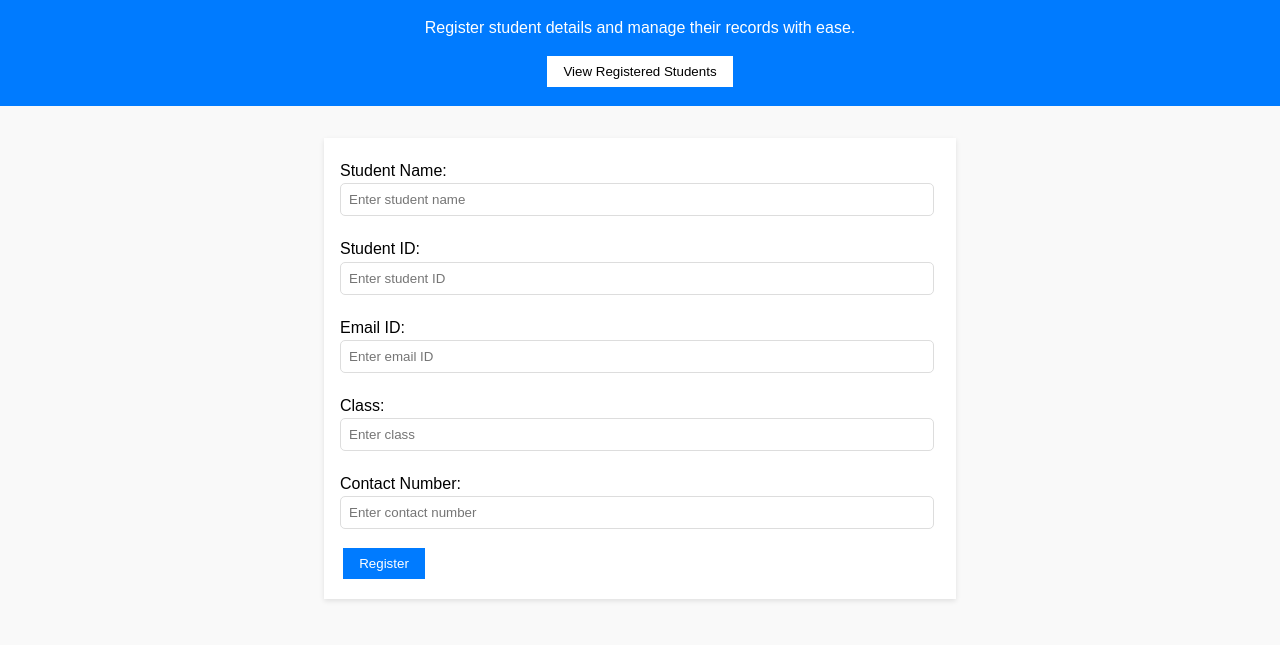
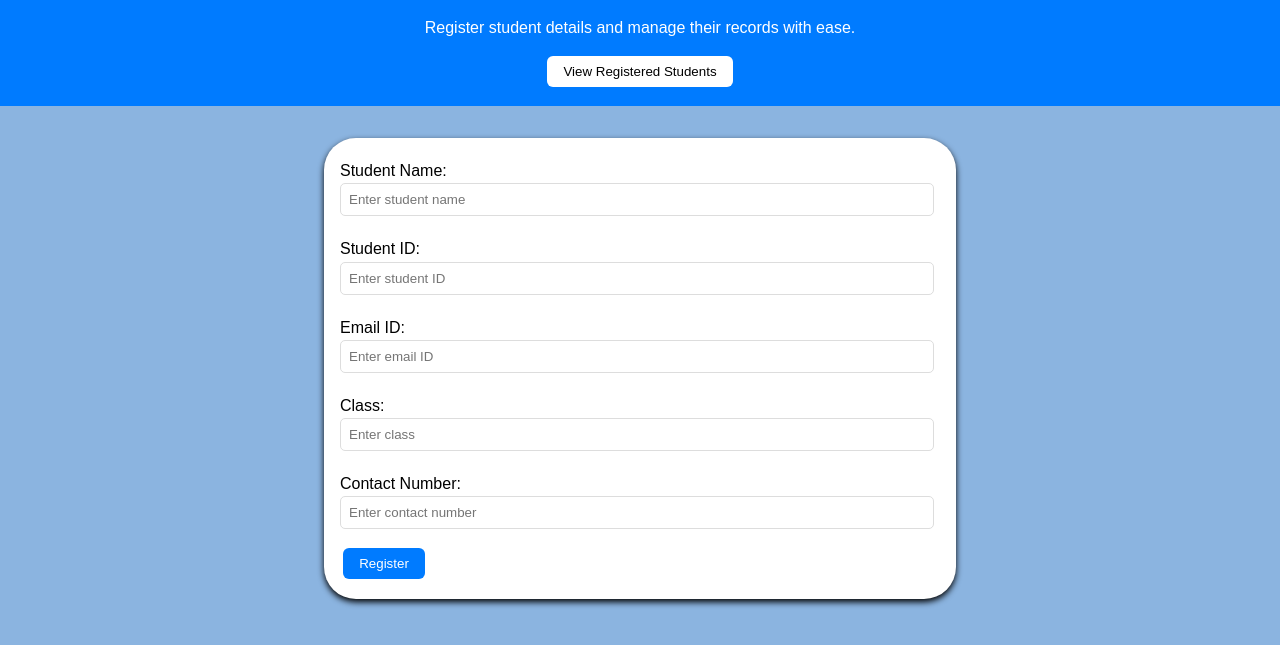
Before and after one commit to JEEEVANPADMASHALI/student-registration, a plain HTML site: page index.html in a window 1280 px wide. Shown: the part 77-722 px from the top of the page. Drawn offline with Linux system fonts and the light colour scheme.

Commit message:
Add files via upload

```diff
--- a/style.css
+++ b/style.css
@@ -2,7 +2,7 @@ body {
   font-family: Arial, sans-serif;
   margin: 0;
   padding: 0;
-  background-color: #f9f9f9;
+  background-color: #8bb4e0;
 }
 
 header {
@@ -27,7 +27,8 @@ form {
   margin: 2rem auto;
   padding: 1rem;
   background: #fff;
-  box-shadow: 0 2px 5px rgba(0, 0, 0, 0.1);
+  box-shadow: 0 3px 6px black;
+  border-radius: 2rem;
 }
 
 form label {
@@ -48,6 +49,7 @@ button {
   border: none;
   cursor: pointer;
   margin: 0.2rem;
+  border-radius: 6px;
 }
 button.submit{
   background-color: #007bff;
```
